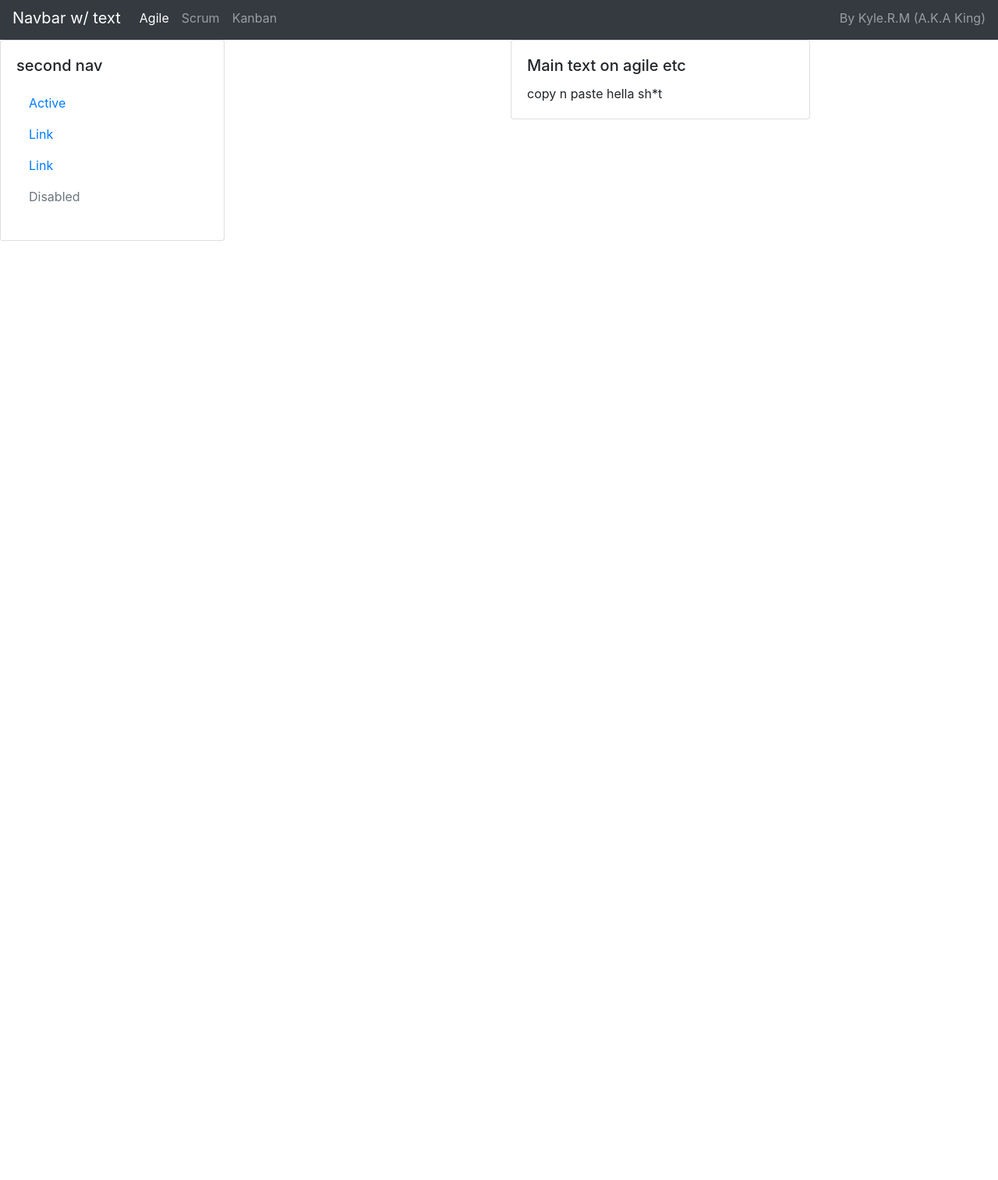
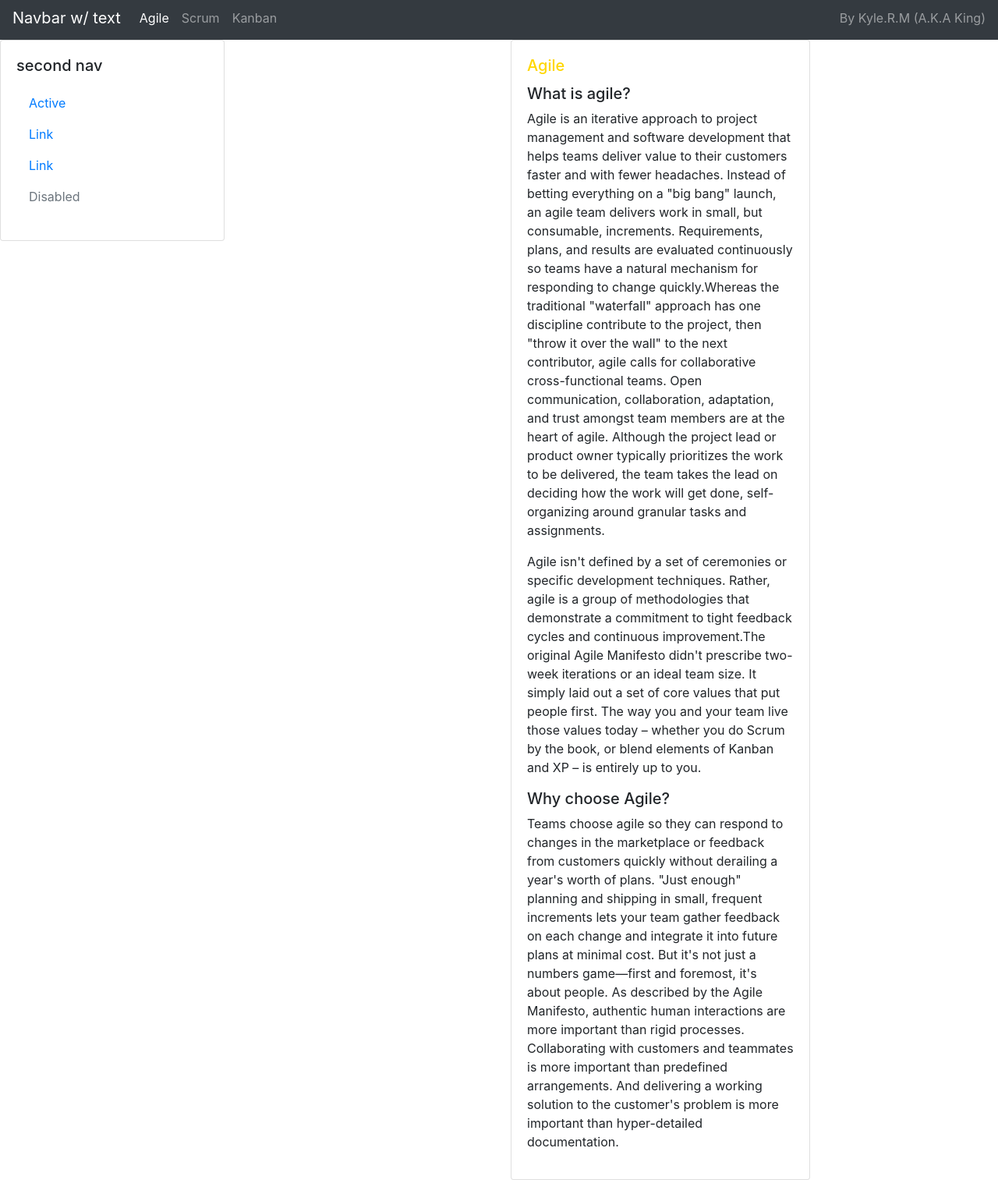
Before and after one commit to kyleM98/KingsBootstrapWebsite, a plain HTML site: page index.html in a window 1280 px wide. Shown: the part 335-1848 px from the top of the page at 78% size. Before the commit the page ends 800 px from the top, so only its background shows below. Drawn offline with nearby package versions, Linux system fonts and the light colour scheme.

Commit message:
BootsGettingStrapped

```diff
--- a/index.html
+++ b/index.html
@@ -71,8 +71,17 @@
             <div class="col-md-6">
               <div class="card" style="width:24rem">
                 <div class="card-body">
-                  <h5 class="card-title">Main text on agile etc</h5>
-                  <p class="card-text">copy n paste hella sh*t</p>
+                  <h5 class="card-title" style="color: gold;">Agile</h5>
+
+                  <h5>What is agile?</h5>
+                  <p class="card-text">Agile is an iterative approach to project management and software development that helps teams deliver value to their customers faster and with fewer headaches. Instead of betting everything on a "big bang" launch, an agile team delivers work in small, but consumable, increments. Requirements, plans, and results are evaluated continuously so teams have a natural mechanism for responding to change quickly.Whereas the traditional "waterfall" approach has one discipline contribute to the project, then "throw it over the wall" to the next contributor, agile calls for collaborative cross-functional teams. Open communication, collaboration, adaptation, and trust amongst team members are at the heart of agile. Although the project lead or product owner typically prioritizes the work to be delivered, the team takes the lead on deciding how the work will get done, self-organizing around granular tasks and assignments.</p>
+                  <p>Agile isn't defined by a set of ceremonies or specific development techniques. Rather, agile is a group of methodologies that demonstrate a commitment to tight feedback cycles and continuous improvement.The original Agile Manifesto didn't prescribe two-week iterations or an ideal team size. It simply laid out a set of core values that put people first. The way you and your team live those values today – whether you do Scrum by the book, or blend elements of Kanban and XP – is entirely up to you.</p>
+
+                  <h5 style>Why choose Agile?</h5>
+                  <p>Teams choose agile so they can respond to changes in the marketplace or feedback from customers quickly without derailing a year's worth of plans. "Just enough" planning and shipping in small, frequent increments lets your team gather feedback on each change and integrate it into future plans at minimal cost.
+
+                    But it's not just a numbers game—first and foremost, it's about people. As described by the Agile Manifesto, authentic human interactions are more important than rigid processes. Collaborating with customers and teammates is more important than predefined arrangements. And delivering a working solution to the customer's problem is more important than hyper-detailed documentation.</p>
+
                 </div>
               </div>
             </div>
```
